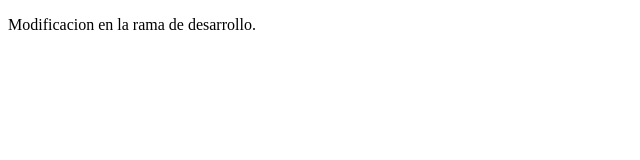
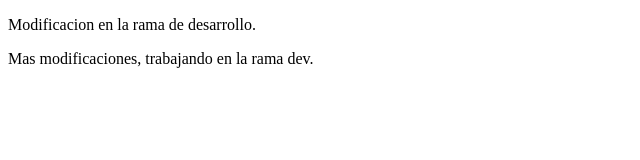
Before and after one commit to soycamis/cursoGit, a plain HTML site: page index.html in a window 1280 px wide. Shown: the whole page, without its empty margins (0-640 px from the left). Drawn offline with Linux system fonts and the light colour scheme.

Commit message:
Mas modificaciones sobre la rama desarrollo.

```diff
--- a/index.html
+++ b/index.html
@@ -6,6 +6,7 @@
 </head>
 <body>
   <p>Modificacion en la rama de desarrollo.</p>
+  <p>Mas modificaciones, trabajando en la rama dev.</p>
   <script src="js/app.js"></script>
 </body>
 </html>
```
